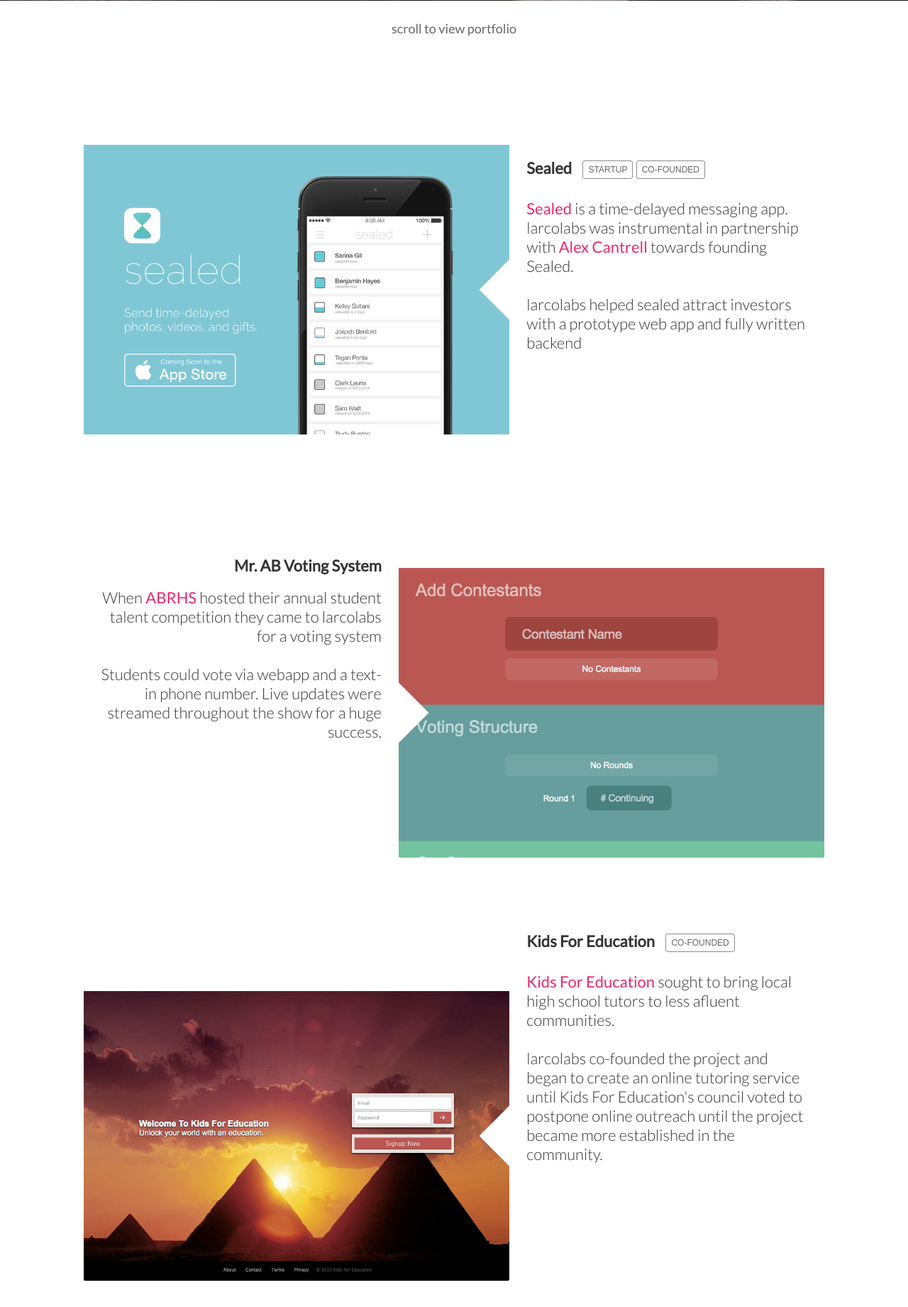
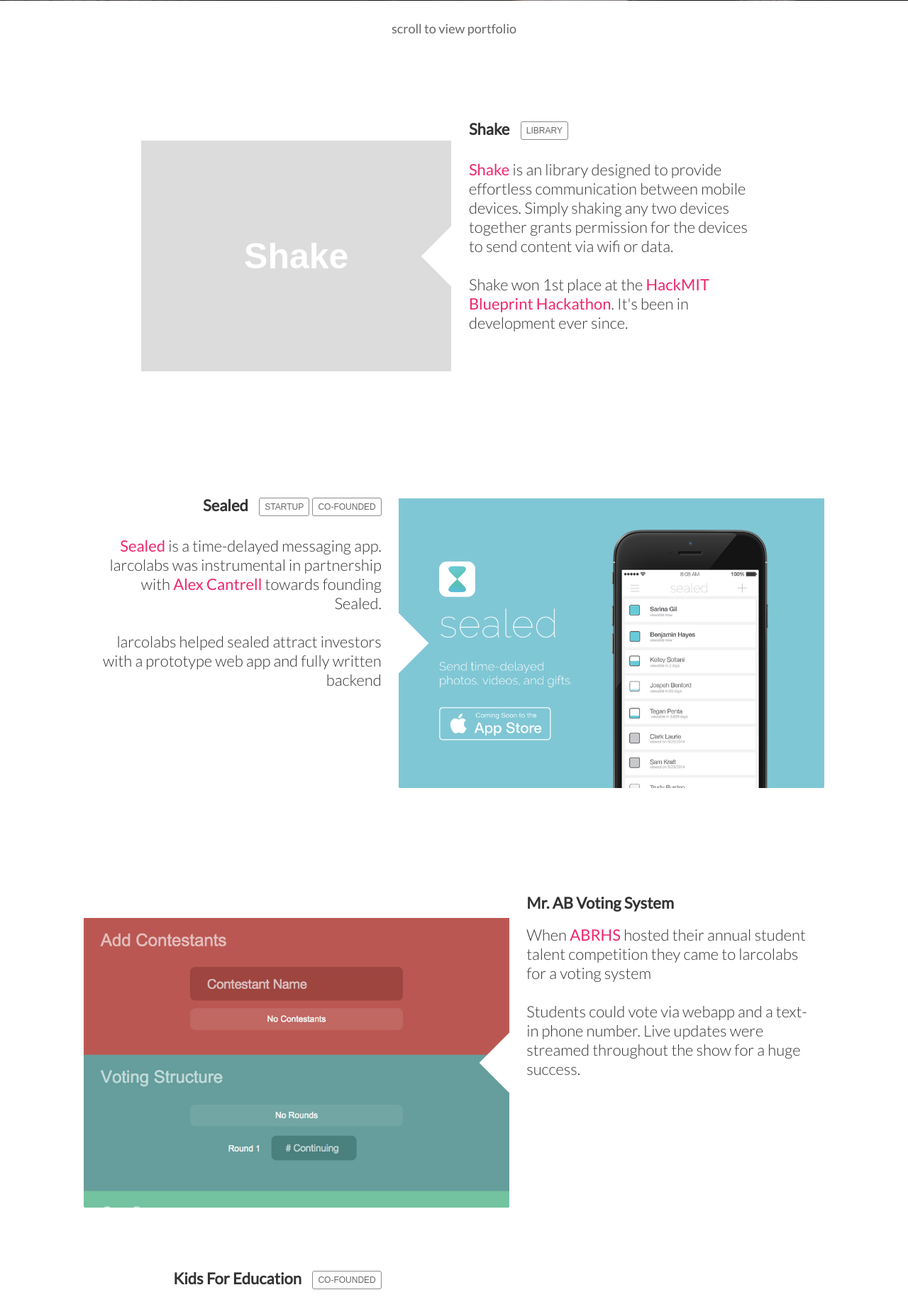
Before and after one commit to HunterLarco/Larco-Labs, a Python web app: template templates/portfolio.html in a window 1280 px wide. Shown: the part 635-2476 px from the top of the page at 71% size. Run offline with Jinja, Linux system fonts and the light colour scheme; the template is opened without the code that fills it, so the values that code supplies are empty.

Commit message:
Added Shake to Portfolio

```diff
--- a/templates/portfolio.html
+++ b/templates/portfolio.html
@@ -140,43 +140,51 @@
 <div class='panels'>
 
 	<div class='panel'>
-		<a target='blank' href='//trysealed.com' class='img'><img src='/images/samples/sealed.jpg'/></a>
+		<a target='blank' href='//github.com/blueprint-shake' class='img'><h1>Shake</h1></a>
 		<div class='content'>
-			<h1>Sealed<space></space><label>STARTUP</label> <label>CO-FOUNDED</label></h1>
-			<h2><a target='blank' href='//trysealed.com'>Sealed</a> is a time-delayed messaging app. larcolabs was instrumental in partnership with <a target='blank' href='http://cargocollective.com/alexanderleecantrell'>Alex Cantrell</a> towards founding Sealed.<br/><br/>larcolabs helped sealed attract investors with a prototype web app and fully written backend</h2>
+			<h1>Shake<space></space><label>LIBRARY</label></h1>
+			<h2><a target='blank' href='//github.com/blueprint-shake'>Shake</a> is an library designed to provide effortless communication between mobile devices. Simply shaking any two devices together grants permission for the devices to send content via wifi or data.<br/><br/>Shake won 1st place at the <a target='blank' href='//blueprint.hackmit.org'>HackMIT Blueprint Hackathon</a>. It's been in development ever since.</h2>
 		</div>
 	</div>
 
 	<div class='panel'>
 		<div class='content'>
-			<h1>Mr. AB Voting System</h1>
-			<h2>When <a target='blank' href='http://www.abschools.org/'>ABRHS</a> hosted their annual student talent competition they came to larcolabs for a voting system<br/><br/>Students could vote via webapp and a text-in phone number. Live updates were streamed throughout the show for a huge success.</h2>
+			<h1>Sealed<space></space><label>STARTUP</label> <label>CO-FOUNDED</label></h1>
+			<h2><a target='blank' href='//trysealed.com'>Sealed</a> is a time-delayed messaging app. larcolabs was instrumental in partnership with <a target='blank' href='http://cargocollective.com/alexanderleecantrell'>Alex Cantrell</a> towards founding Sealed.<br/><br/>larcolabs helped sealed attract investors with a prototype web app and fully written backend</h2>
 		</div>
-		<div class='img'><img src='/images/samples/mrab.jpg'/></div>
+    <a target='blank' href='//trysealed.com' class='img'><img src='/images/samples/sealed.jpg'/></a>
 	</div>
 
 	<div class='panel'>
-		<a target='blank' href='//kidzforeducation.appspot.com' class='img'><img src='/images/samples/kfe.jpg'/></a>
+    <div class='img'><img src='/images/samples/mrab.jpg'/></div>
 		<div class='content'>
-			<h1>Kids For Education<space></space><label>CO-FOUNDED</label></h1>
-			<h2><a target='blank' href='//kidzforeducation.appspot.com'>Kids For Education</a> sought to bring local high school tutors to less afluent communities.<br/><br/>larcolabs co-founded the project and began to create an online tutoring service until Kids For Education's council voted to postpone online outreach until the project became more established in the community.</h2>
+			<h1>Mr. AB Voting System</h1>
+			<h2>When <a target='blank' href='http://www.abschools.org/'>ABRHS</a> hosted their annual student talent competition they came to larcolabs for a voting system<br/><br/>Students could vote via webapp and a text-in phone number. Live updates were streamed throughout the show for a huge success.</h2>
 		</div>
 	</div>
 
 	<div class='panel'>
 		<div class='content'>
+			<h1>Kids For Education<space></space><label>CO-FOUNDED</label></h1>
+			<h2><a target='blank' href='//kidzforeducation.appspot.com'>Kids For Education</a> sought to bring local high school tutors to less afluent communities.<br/><br/>larcolabs co-founded the project and began to create an online tutoring service until Kids For Education's council voted to postpone online outreach until the project became more established in the community.</h2>
+		</div>
+    <a target='blank' href='//kidzforeducation.appspot.com' class='img'><img src='/images/samples/kfe.jpg'/></a>
+	</div>
+
+	<div class='panel'>
+    <a target='blank' href='//github.com/HunterLarco/Device.js' class='img'><h1>Device.js</h1></a>
+		<div class='content'>
 			<h1>Device.js<space></space><label>LIBRARY</label></h1>
 			<h2><a target='blank' href='//github.com/HunterLarco/Device.js'>Device.js</a> is a "drag-and-drop" library build for AppEngine's python SDK allowing cross platform realtime connections between devices with minimum implementation code.</h2>
 		</div>
-		<a target='blank' href='//github.com/HunterLarco/Device.js' class='img'><h1>Device.js</h1></a>
 	</div>
 
 	<div class='panel'>
-		<a target='blank' href='//chromeexperiments.com/experiment/wireframe-ripple-simulation' class='img'><img src='/images/samples/wireframe.jpg'/></a>
 		<div class='content'>
 			<h1>3D Wireframe Ripple Simulation<space></space><label>CHROME EXPERIMENT</label></h1>
 			<h2>Hunter Larco's <a target='blank' href='//chromeexperiments.com/experiment/wireframe-ripple-simulation'>3D Ripple Simulation</a> demonstrated his custom 3D rendering engine.<br/><br/>It earned a Chrome Experiment recognition and marked the beginning of Hunter Larco's web development career.</h2>
 		</div>
+    <a target='blank' href='//chromeexperiments.com/experiment/wireframe-ripple-simulation' class='img'><img src='/images/samples/wireframe.jpg'/></a>
 	</div>
 
 </div>
```
